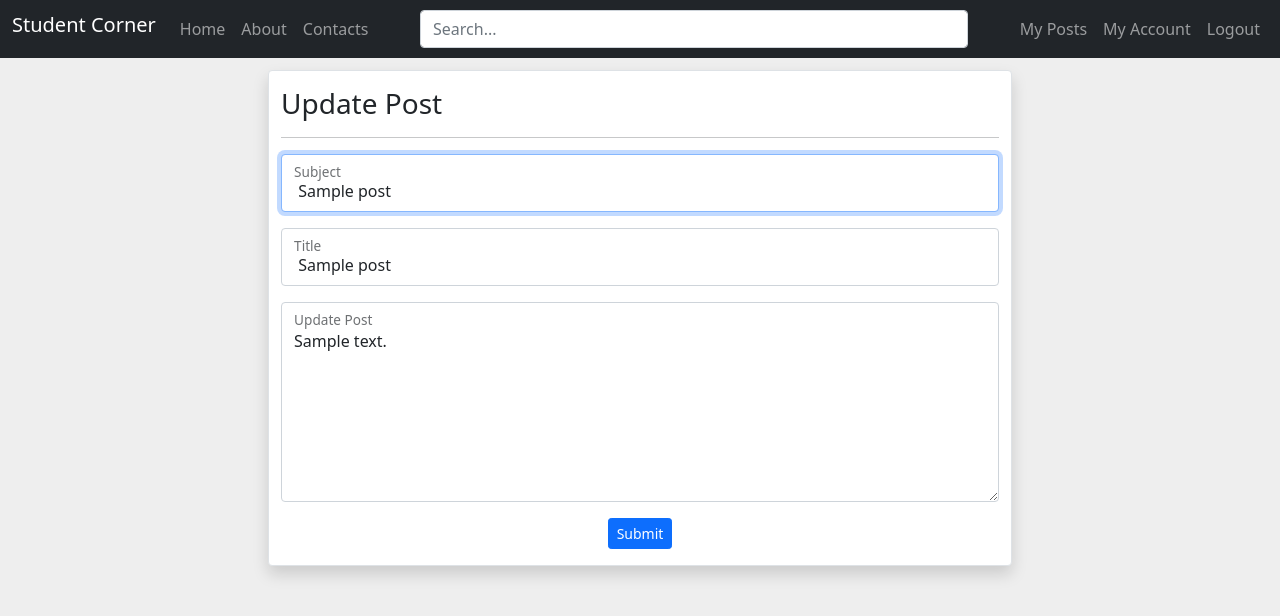
After one commit to Mbye20/student_corner, a Flask app: page /update_post/1 in a window 1280 px wide. The commit adds this page. Shown: the top 616 px of the page. Run offline with Flask 2, Linux system fonts and the light colour scheme; a user stored in the database is signed in; tables that the repository leaves empty hold one stand-in row (values such as "Sample post"); some libraries are stand-ins or nearby versions.

Commit message:
Update and delete added

```diff
--- a/stud_corner/static/style.css
+++ b/stud_corner/static/style.css
@@ -6,3 +6,7 @@ body  {
 #floatingTextarea2{
   height: 200px;
 }
+
+.h-background-c{
+  background-color: #111340;
+}
--- a/stud_corner/templates/layout.html
+++ b/stud_corner/templates/layout.html
@@ -13,10 +13,10 @@
     <body>
         {% include "navbar.html" %}
 
+        <header>
+            {% block header %}{% endblock %}
+        </header>
         <section class="container">
-            <header>
-                {% block header %}{% endblock %}
-            </header>
 
             {% with messages = get_flashed_messages( with_categories = true) %}
                 {% if messages %}
--- a/stud_corner/templates/navbar.html
+++ b/stud_corner/templates/navbar.html
@@ -1,12 +1,12 @@
 
 <nav class="navbar navbar-expand-lg fixed-top navbar-dark bg-dark">
     <div class="container-fluid">
-        <a class="navbar-brand me-0 mb-0 h1" href="/">Student Corner</a>
+        <a class="navbar-brand h1" href="/">Student Corner</a>
         <button class="navbar-toggler" type="button" data-bs-toggle="collapse" data-bs-target="#navbarSupportedContent" aria-controls="navbarSupportedContent" aria-expanded="false" aria-label="Toggle navigation">
             <span class="navbar-toggler-icon"></span>
         </button>
         <div class="collapse navbar-collapse" id="navbarSupportedContent">
-            <ul class="navbar-nav me-auto mb-2 mb-lg-0">
+            <ul class="navbar-nav me-auto mb-lg-0">
                 <li class="nav-item">
                     <a class="nav-link {% if active_page=='index' %}active{% endif %}" aria-current="page" href="/">Home</a>
                 </li>
@@ -20,7 +20,7 @@
             <form class="col-12 col-lg-6 d-none d-lg-block">
                 <input type="search" class="form-control form-control-dark" placeholder="Search..." aria-label="Search">
             </form>
-            <ul class="navbar-nav ms-auto mb-2 mb-lg-0">
+            <ul class="navbar-nav ms-auto mb-lg-0">
                 {% if current_user.is_authenticated %}
                     <li class="nav-item">
                         <a class="nav-link {% if active_page=='post' %}active{%endif %}" aria-current="page" href="{{ url_for('views.post') }}">My Posts</a>
@@ -42,7 +42,7 @@
                 {% endif %}
 
             </ul>
-            <form class="col-10 mb-3 d-lg-none mb-lg-0">
+            <form class="col-10 d-lg-none">
                 <input type="search" class="form-control form-control-dark" placeholder="Search..." aria-label="Search">
             </form>
 
--- /dev/null
+++ b/stud_corner/templates/update_post.html
@@ -0,0 +1,27 @@
+{% extends "layout.html" %}
+
+{% block content %}
+
+<div class="container col-md-8 rounded shadow bg-white border">
+    <form method="POST">
+        <h1 class="h3 fw-normal my-3">Update Post</h1>
+        <hr>
+        <div class="form-floating mb-3">
+            <input type="text" name="subject" class="form-control" id="floatingInput" value=" {{ to_update_post.subject }} " placeholder="it is subject" autocomplete="off" autofocus>
+            <label for="floatingInput">Subject</label>
+        </div>
+        <div class="form-floating mb-3">
+            <input type="text" name="title" class="form-control" id="floatingInput" value=" {{ to_update_post.title }}" placeholder="it is title" autocomplete="off" autofocus required>
+            <label for="floatingInput">Title</label>
+        </div>
+        <div class="form-floating mb-3">
+            <textarea name="content" class="form-control" id="floatingTextarea2"  placeholder="This is my post...">{{ to_update_post.content }}</textarea>
+            <label for="floatingTextarea2">Update Post</label>
+        </div>
+        <div class="d-flex justify-content-center">
+            <button class="w-30 btn btn-sm btn-primary mb-3" type="submit">Submit</button>
+        </div>
+    </form>
+</div>
+
+{% endblock %}
--- a/stud_corner/views.py
+++ b/stud_corner/views.py
@@ -65,8 +65,7 @@ def post():
 
 @views.route('/author/<int:id>')
 def author(id):
-    post = Posts.query.get_or_404(id)
-    author = post.author
+    author = User.query.get_or_404(id)
     author_posts = Posts.query.filter_by(user_id = author.id).order_by(Posts.date_posted.desc()).all()
     return render_template("/author.html", author = author, author_posts = author_posts)
 
@@ -74,3 +73,32 @@ def author(id):
 def read_more(id):
     post = Posts.query.get_or_404(id)
     return render_template("/read_more.html", post = post)
+
+@views.route('/update_post/<int:id>', methods = ['GET', 'POST'])
+@login_required
+def update_post(id):
+    to_update_post = Posts.query.get_or_404(id)
+    if request.method == "POST":
+        subject = request.form.get("subject")
+        title = request.form.get("title")
+        content = request.form.get("content")
+
+        to_update_post.subject = subject
+        to_update_post.title = title
+        to_update_post.content = content
+        db.session.commit()
+        flash("Post updated successfully.", "success")
+        return redirect(url_for("views.post"))
+
+    return render_template("/update_post.html", to_update_post = to_update_post)
+
+
+
+@views.route('/delete_post/<int:id>')
+@login_required
+def delete_post(id):
+    to_del_post = Posts.query.get_or_404(id)
+    db.session.delete(to_del_post)
+    db.session.commit()
+    flash("Post deleted successfully.", "success")
+    return redirect(url_for("views.post"))
```
Also changed, not shown: stud_corner/templates/index.html (+6 -6 lines), stud_corner/templates/post.html (+29 -1 lines), stud_corner/studentcorner.sqlite3, stud_corner/templates/read_more.html (line endings or trailing spaces).
